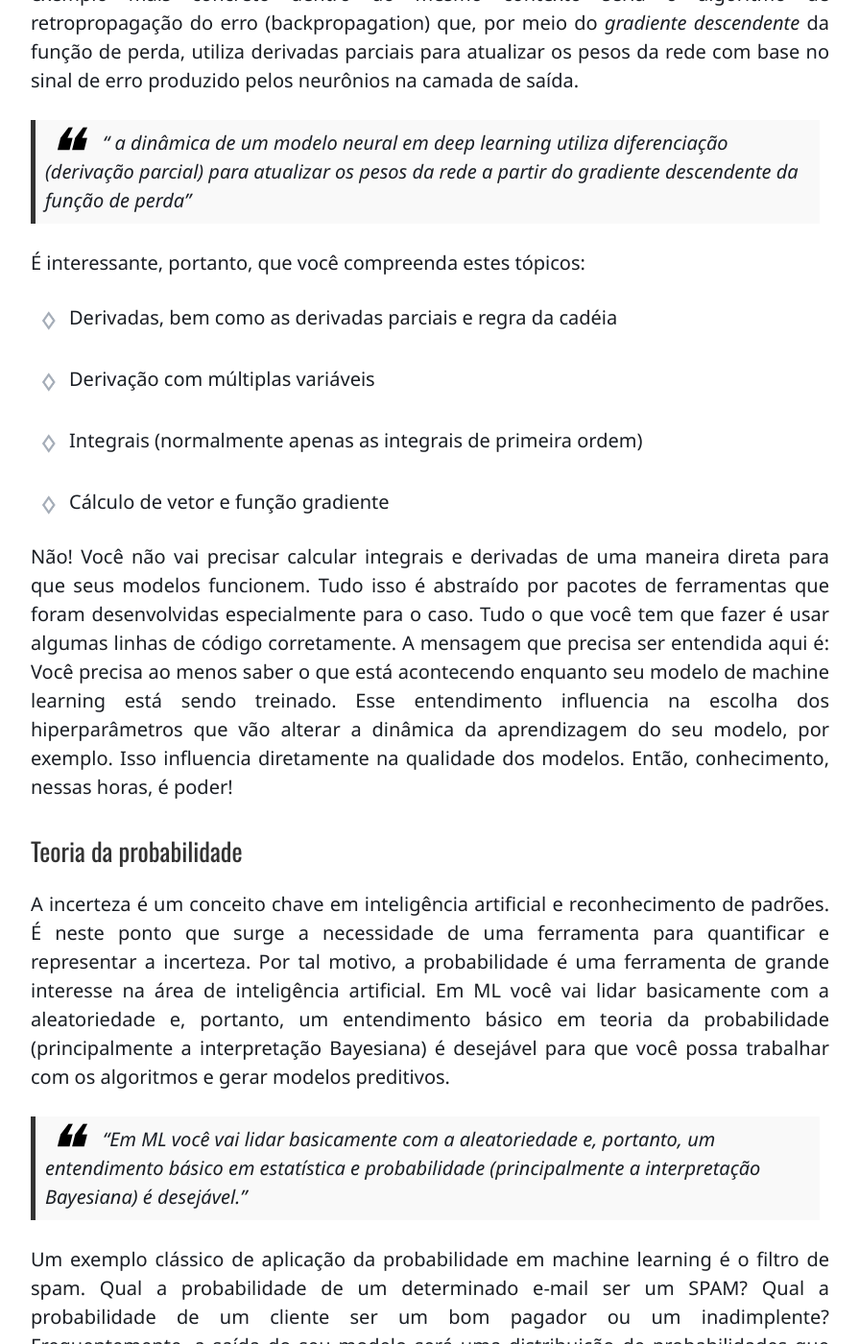
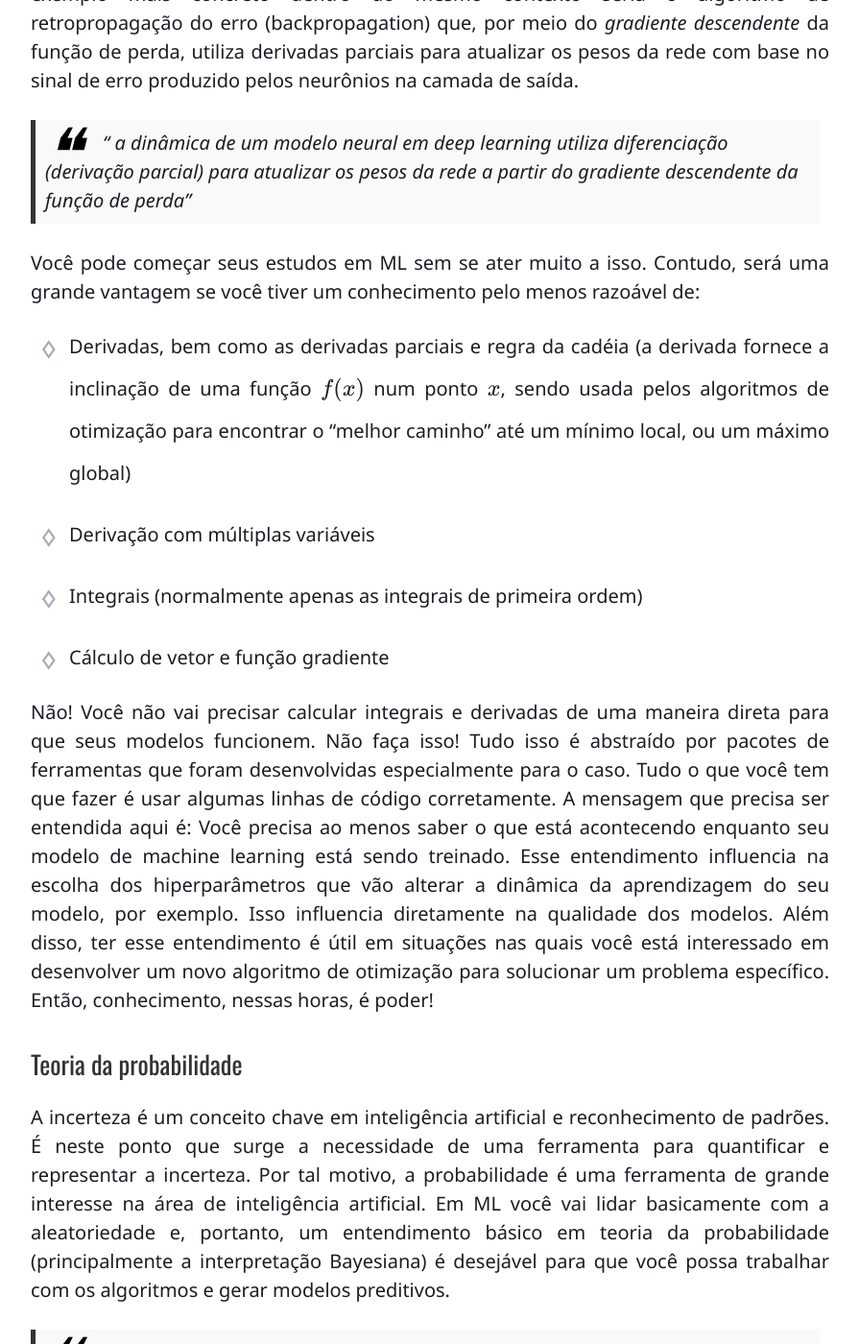
Before and after one commit to luisfredgs/luisfredgs.github.io, a Jekyll site: the page built from _posts/2018-01-18-dicas-para-aprender-machine-learning.md, in a window 1280 px wide and 1400 px high, scrolled down 3960 px. Shown: the whole window at 96% size, without its empty margins (192-1087 px from the left). Built offline with Jekyll 4.4.1, drawn with Linux system fonts in a browser that asks for light colours; formulas are drawn with MathJax 3; comment, search, counter and statistics services are not loaded.

Commit message:
Update 2018-01-18-dicas-para-aprender-machine-learning.md

```diff
--- a/_posts/2018-01-18-dicas-para-aprender-machine-learning.md
+++ b/_posts/2018-01-18-dicas-para-aprender-machine-learning.md
@@ -65,9 +65,9 @@ A diferenciação é uma das mais importantes ferramentas na ciência, como na f
 
 > *“ a dinâmica de um modelo neural em deep learning utiliza diferenciação (derivação parcial) para atualizar os pesos da rede a partir do gradiente descendente da função de perda”*
 
-É interessante, portanto, que você compreenda estes tópicos:
+Você pode começar seus estudos em ML sem se ater muito a isso. Contudo, será uma grande vantagem se você tiver um conhecimento pelo menos razoável de:
 
-* Derivadas, bem como as derivadas parciais e regra da cadéia
+* Derivadas, bem como as derivadas parciais e regra da cadéia (a derivada fornece a inclinação de uma função $$f(x)$$ num ponto $$x$$, sendo usada pelos algoritmos de otimização para encontrar o "melhor caminho" até um mínimo local, ou um máximo global)
 
 * Derivação com múltiplas variáveis
 
@@ -75,7 +75,7 @@ A diferenciação é uma das mais importantes ferramentas na ciência, como na f
 
 * Cálculo de vetor e função gradiente
 
-Não! Você não vai precisar calcular integrais e derivadas de uma maneira direta para que seus modelos funcionem. Tudo isso é abstraído por pacotes de ferramentas que foram desenvolvidas especialmente para o caso. Tudo o que você tem que fazer é usar algumas linhas de código corretamente. A mensagem que precisa ser entendida aqui é: Você precisa ao menos saber o que está acontecendo enquanto seu modelo de machine learning está sendo treinado. Esse entendimento influencia na escolha dos hiperparâmetros que vão alterar a dinâmica da aprendizagem do seu modelo, por exemplo. Isso influencia diretamente na qualidade dos modelos. Então, conhecimento, nessas horas, é poder!
+Não! Você não vai precisar calcular integrais e derivadas de uma maneira direta para que seus modelos funcionem. Não faça isso! Tudo isso é abstraído por pacotes de ferramentas que foram desenvolvidas especialmente para o caso. Tudo o que você tem que fazer é usar algumas linhas de código corretamente. A mensagem que precisa ser entendida aqui é: Você precisa ao menos saber o que está acontecendo enquanto seu modelo de machine learning está sendo treinado. Esse entendimento influencia na escolha dos hiperparâmetros que vão alterar a dinâmica da aprendizagem do seu modelo, por exemplo. Isso influencia diretamente na qualidade dos modelos. Além disso, ter esse entendimento é útil em situações nas quais você está interessado em desenvolver um novo algoritmo de otimização para solucionar um problema específico. Então, conhecimento, nessas horas, é poder!
 
 ## Teoria da probabilidade
 
```
